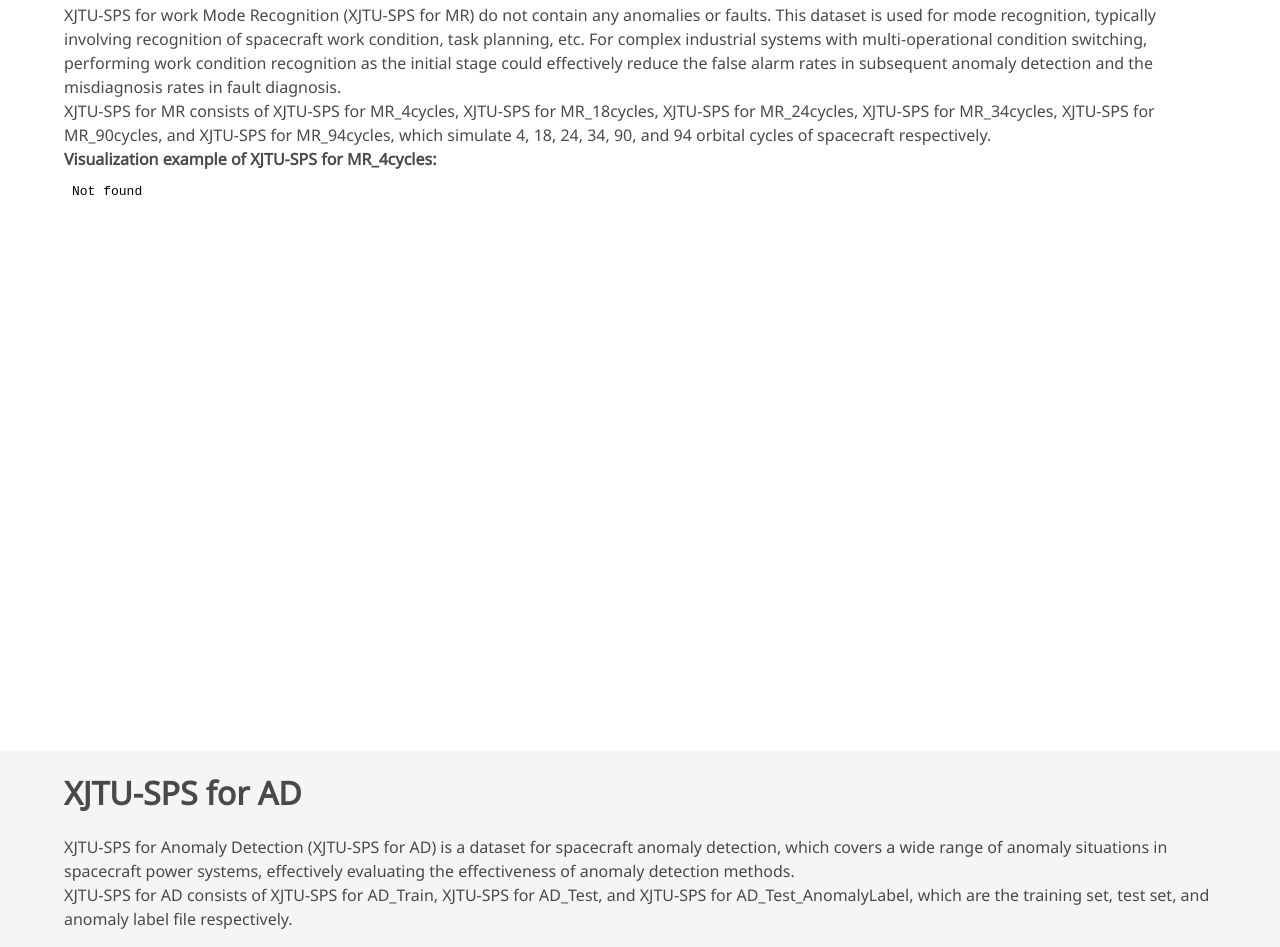
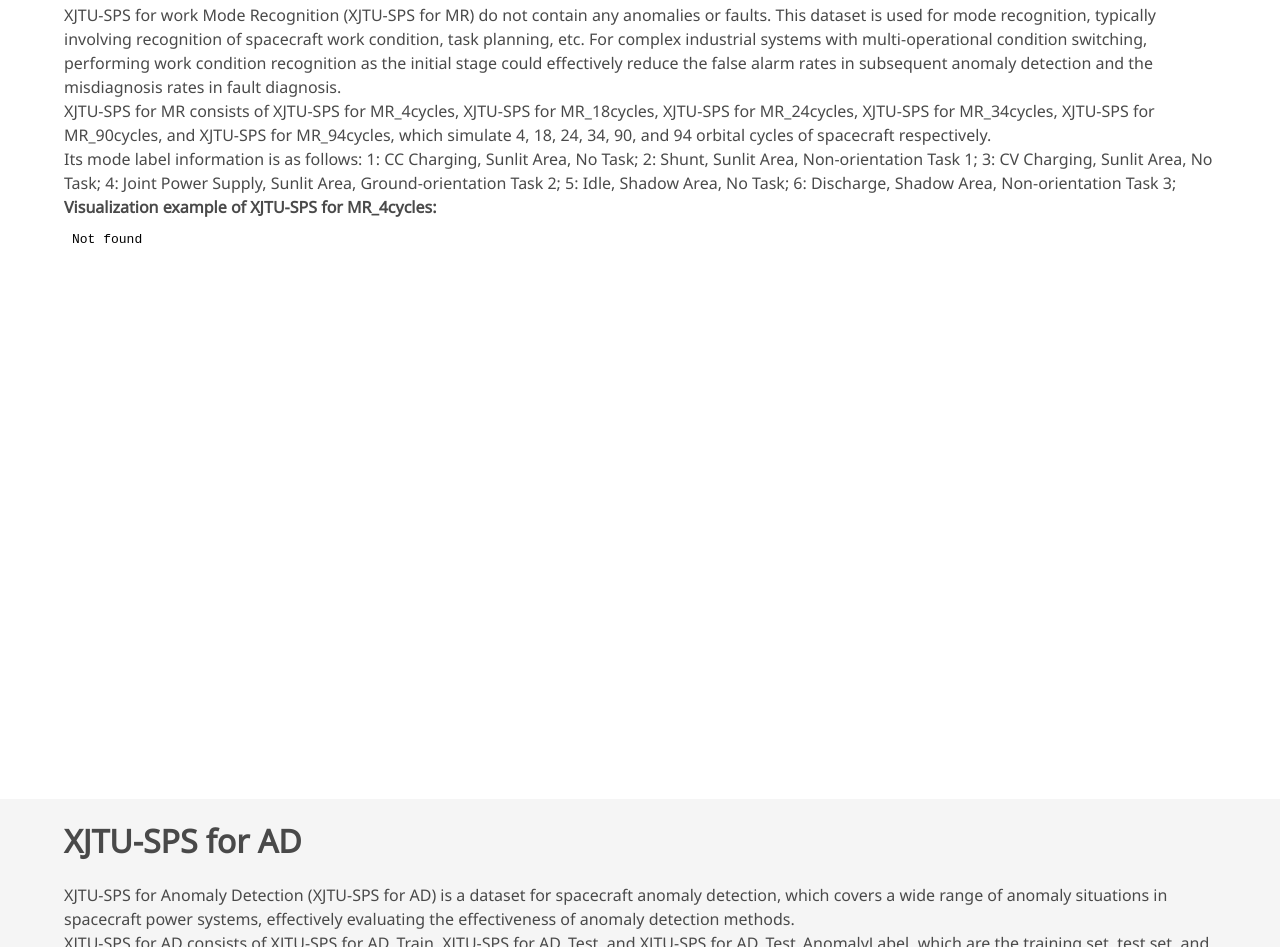
Before and after one commit to DiYi1999/XJTU-SPS, a plain HTML site: page index.html in a window 1280 px wide. Shown: the part 4279-5226 px from the top of the page. Drawn offline with nearby package versions, Linux system fonts and the light colour scheme; some icons are missing; a web font is replaced by a local one.

Commit message:
MR dataset update: Six types of working conditions

```diff
--- a/index.html
+++ b/index.html
@@ -497,6 +497,10 @@
         <!-- XJTU-SPS for MR由6个子集组成，分别是：XJTU-SPS for MR_4cycles、XJTU-SPS for MR_18cycles、XJTU-SPS for MR_24cycles、XJTU-SPS for MR_34cycles、XJTU-SPS for MR_90cycles、XJTU-SPS for MR_94cycles，分别是模拟航天器绕地4、18、24、34、90、94个周期的实验数据。每个子集都有对应的Mode Label文件作为标签。 -->
       </p>
       <p>
+        Its mode label information is as follows: 1: CC Charging, Sunlit Area, No Task; 2: Shunt, Sunlit Area, Non-orientation Task 1; 3: CV Charging, Sunlit Area, No Task; 4: Joint Power Supply, Sunlit Area, Ground-orientation Task 2; 5: Idle, Shadow Area, No Task; 6: Discharge, Shadow Area, Non-orientation Task 3;
+        <!-- 其标签信息为：1: CC充电，阳光区，无任务；2: 分流，阳光区，非定向任务1；3: CV充电，阳光区，无任务；4: 联合供电，阳光区，定向对地任务2；5: 空闲，阴影区，无任务；6: 放电，阴影区，非定向任务3； -->
+      </p>
+      <p>
         <b>Visualization example of XJTU-SPS for MR_4cycles:</b>
       </p>
 
```
Also changed, not shown: 2 other files.
